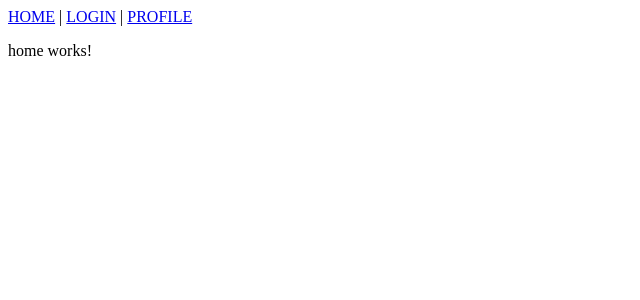
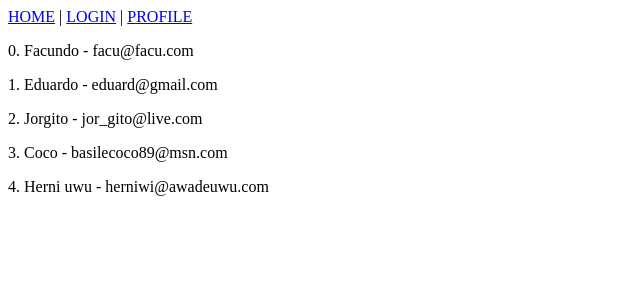
Before and after one commit to FacundoPalombo/platzinger-angular6, an Angular app: page / in a window 1280 px wide. Shown: the top 300 px of the page, without its empty margins (0-640 px from the left). Built offline with nearby package versions, Linux system fonts and the light colour scheme.

Commit message:
Se crean mas usuarios para probar el componente de home y se muestran

```diff
--- a/src/app/home/home.component.html
+++ b/src/app/home/home.component.html
@@ -1,3 +1,3 @@
-<p>
-  home works!
+<p *ngFor="let user of friends; let i = index;">
+  {{i}}. {{user.nick}} - {{user.email}}
 </p>
--- a/src/app/home/home.component.ts
+++ b/src/app/home/home.component.ts
@@ -7,7 +7,7 @@ import { User } from '../interfaces/user';
   styleUrls: ['./home.component.css']
 })
 export class HomeComponent implements OnInit {
-
+  friends: User[];
   constructor() {
     let myUser: User = {
       nick: 'Facundo',
@@ -17,8 +17,44 @@ export class HomeComponent implements OnInit {
       friend: true,
       uid: 1
     };
-    let users: User[] = [
-      myUser
+    let eduardo: User = {
+      nick: 'Eduardo',
+      subnick: 'Hola! Soy Eduardo!',
+      email: 'eduard@gmail.com',
+      age: 24,
+      friend: false,
+      uid: 2
+    };
+    let jorge: User = {
+      nick: 'Jorgito',
+      subnick: 'h3h3 xD',
+      email: 'jor_gito@live.com',
+      age: 16,
+      friend: true,
+      uid: 3
+    };
+    let coco: User = {
+      nick: 'Coco',
+      subnick: 'Estan todas buenas menos mi jermu',
+      email: 'basilecoco89@msn.com',
+      age: 28,
+      friend: true,
+      uid: 4
+    };
+    let hernan: User = {
+      nick: 'Herni uwu',
+      subnick: 'xd',
+      email: 'herniwi@awadeuwu.com',
+      age: 69,
+      friend: false,
+      uid: 5
+    };
+    this.friends = [
+      myUser,
+      eduardo,
+      jorge,
+      coco,
+      hernan
     ];
   }
 
```
